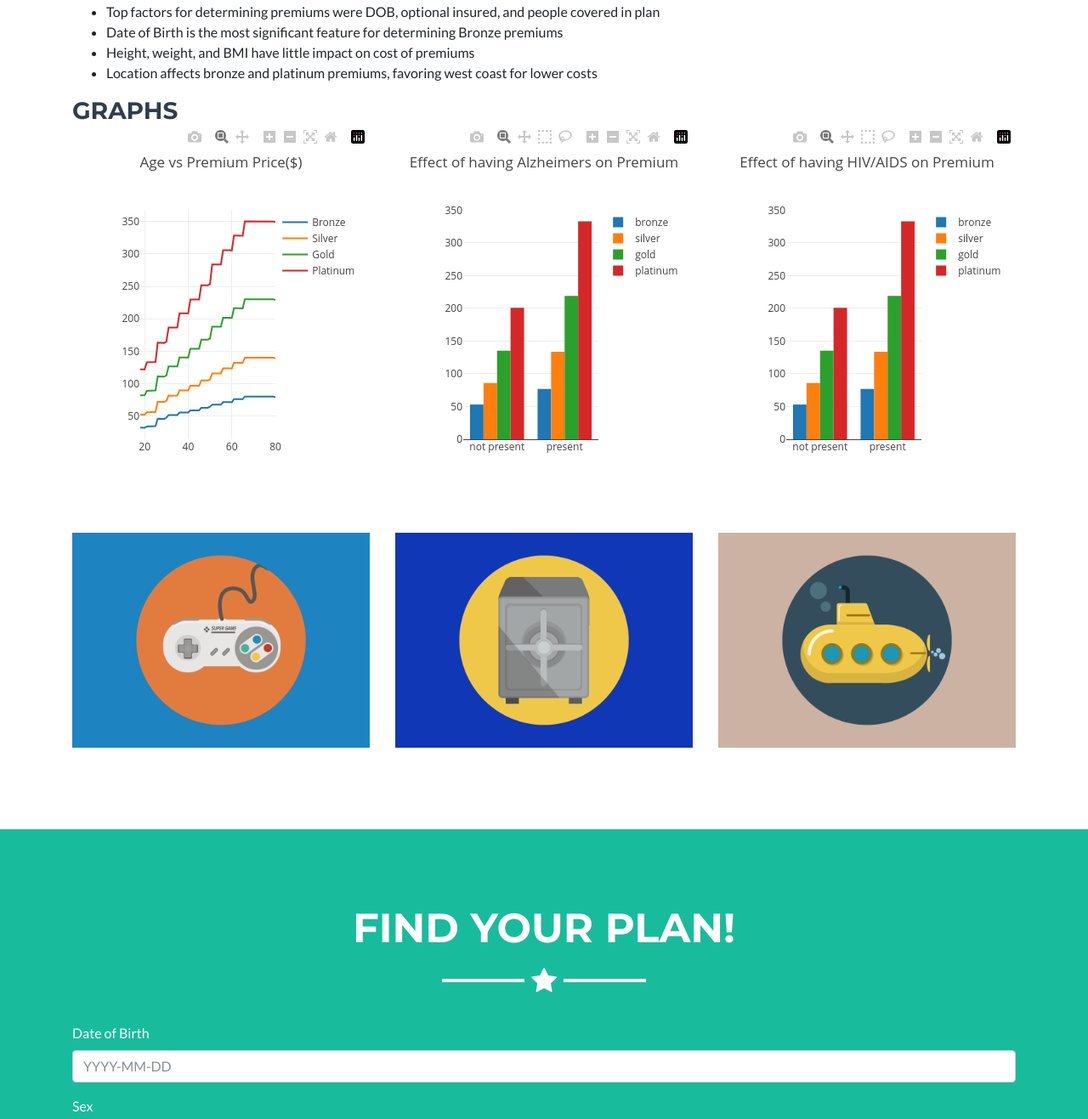
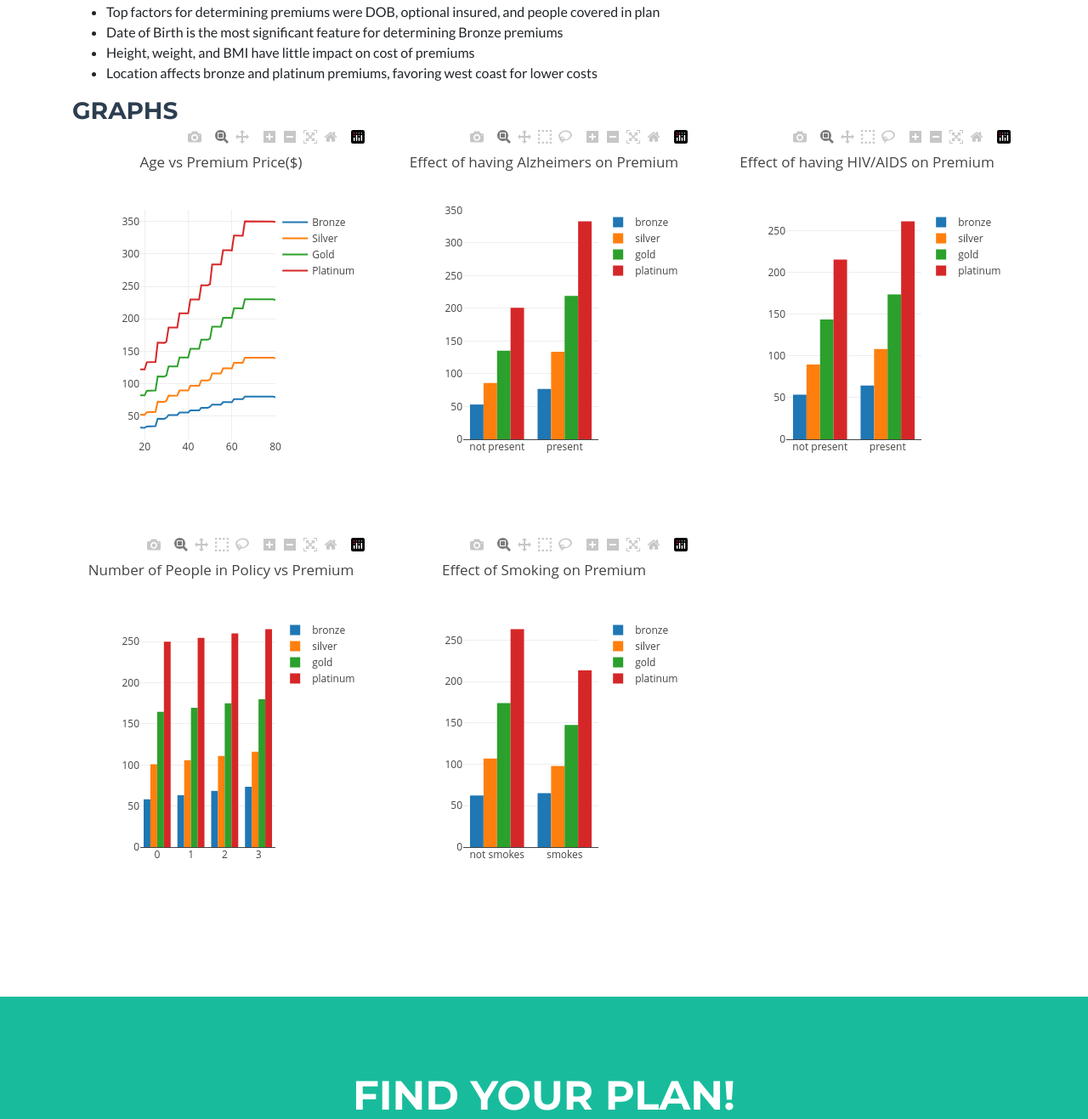
Before and after one commit to chanpham97/dogesenpai, a Flask app: page / in a window 1280 px wide. Shown: the part 1362-2679 px from the top of the page at 85% size. Run offline with Flask 2, Linux system fonts and the light colour scheme; some libraries are stand-ins or nearby versions.

Commit message:
dude this is crapppp

```diff
--- a/templates/index.html
+++ b/templates/index.html
@@ -126,7 +126,8 @@
                   <i class="fa fa-search-plus fa-3x"></i>
                 </div>
               </div>
-              <img class="img-fluid" src="static/img/portfolio/game.png" alt="">
+              <div id='myDiv4'></div>
+              <!-- <img class="img-fluid" src="static/img/portfolio/game.png" alt=""> -->
             </a>
           </div>
           <div class="col-md-6 col-lg-4">
@@ -136,7 +137,8 @@
                   <i class="fa fa-search-plus fa-3x"></i>
                 </div>
               </div>
-              <img class="img-fluid" src="static/img/portfolio/safe.png" alt="">
+              <div id='myDiv5'></div>
+              <!-- <img class="img-fluid" src="static/img/portfolio/safe.png" alt=""> -->
             </a>
           </div>
           <div class="col-md-6 col-lg-4">
@@ -146,7 +148,8 @@
                   <i class="fa fa-search-plus fa-3x"></i>
                 </div>
               </div>
-              <img class="img-fluid" src="static/img/portfolio/submarine.png" alt="">
+              <div id='myDiv6'></div>
+              <!-- <img class="img-fluid" src="static/img/portfolio/submarine.png" alt=""> -->
             </a>
           </div>
         </div>
@@ -598,6 +601,7 @@
           name: 'platinum',
           type: 'bar'
         };
+        data = [trace1, trace2, trace3, trace4];
 
         layout = {barmode: 'group', title: 'Effect of having HIV/AIDS on Premium'};
 
@@ -605,8 +609,121 @@
 
       data1 = {"0": [58.17592442645074, 100.7959379217274, 164.72595816464238, 249.96598515519568], "1": [63.17154183535762, 105.74575236167341, 169.6070681511471, 254.75548920377867], "2": [68.41684210526316, 111.01033738191633, 174.9005802968961, 260.08757085020244], "3": [73.47905533063428, 116.09564102564103, 180.02051956815114, 265.25369095816467], "labels": ["BRONZE", "SILVER", "GOLD", "PLATINUM"]}
 
+      var numsms = ['0', '1', '2', '3']
+
+      trace1 = {
+          x: numsms,
+          y: [58.17592442645074, 63.17154183535762, 68.41684210526316, 73.47905533063428],
+          name: 'bronze',
+          type: 'bar'
+        };
+
+      trace2 = {
+          x: numsms,
+          y: [100.7959379217274, 105.74575236167341, 111.01033738191633, 116.09564102564103],
+          name: 'silver',
+          type: 'bar'
+        };
+
+      trace3 = {
+          x: numsms,
+          y: [164.72595816464238, 169.6070681511471, 174.9005802968961, 180.02051956815114],
+          name: 'gold',
+          type: 'bar'
+        };
+
+      trace4 = {
+          x: numsms,
+          y: [249.96598515519568, 254.75548920377867, 260.08757085020244, 265.25369095816467],
+          name: 'platinum',
+          type: 'bar'
+        };
+        data = [trace1, trace2, trace3, trace4];
+
+        layout = {barmode: 'group', title: 'Number of People in Policy vs Premium'};
+
+      Plotly.newPlot('myDiv4', data, layout);
+
+      data1 = {
+        "bronze": [62.273194603837865, 65.0261475818707],
+        "silver": [106.91572174976378, 97.993654513184],
+        "gold": [173.87951246865262, 147.44491491015393],
+        "platinum": [263.16456676050444, 213.37992877278052]
+    }
+
+    var merp = ['not smokes', 'smokes']
+    trace1 = {
+          x: merp,
+          y: data1['bronze'],
+          name: 'bronze',
+          type: 'bar'
+        };
+
+      trace2 = {
+          x: merp,
+          y: data1['silver'],
+          name: 'silver',
+          type: 'bar'
+        };
+
+      trace3 = {
+          x: merp,
+          y: data1['gold'],
+          name: 'gold',
+          type: 'bar'
+        };
+
+      trace4 = {
+          x: merp,
+          y: data1['platinum'],
+          name: 'platinum',
+          type: 'bar'
+        };
+        data = [trace1, trace2, trace3, trace4];
+
+        layout = {barmode: 'group', title: 'Effect of Smoking on Premium'};
+
+      Plotly.newPlot('myDiv5', data, layout);
 
 
+      // maps
+      function unpack(rows, key) {
+          return rows[key];
+      }
+      data1 = {'states': ['MS', 'OK', 'WY', 'MN', 'IL', 'AR', 'NM', 'IN', 'LA', 'TX', 'WI', 'KS', 'CT', 'CA', 'WV', 'GA', 'ND', 'PA', 'AK', 'MO', 'SD', 'CO', 'NJ', 'WA', 'NY', 'NV', 'MD', 'ID', 'AZ', 'IA', 'MI', 'UT', 'VA', 'OR', 'MT', 'NH', 'MA', 'SC', 'VT', 'FL', 'HI', 'KY', 'RI', 'NE', 'OH', 'AL', 'NC', 'TN', 'DE', 'ME'], 'ages': [41.79932203389831, 41.795978773899364, 27.611439842209073, 27.630750831558096, 42.42929434202161, 42.35782221850333, 27.087264150943398, 68.91139363354037, 42.00620305980529, 41.54769669954628, 27.457417582417584, 42.199089692101744, 68.59115740403526, 27.396067496067495, 69.43685009487666, 42.45954773346647, 27.458921394522854, 69.0013199851687, 27.13062940857298, 41.73968858131488, 27.13936063936064, 27.48975021533161, 68.99260892116183, 27.15814353244521, 68.97129342202513, 27.227272727272727, 69.46993998344371, 27.422685185185184, 27.42468663692373, 27.43688227638845, 69.33647001725626, 27.106269453090263, 69.36615032470989, 27.187882201480527, 27.506692335900258, 69.30771797153025, 68.81204312865498, 69.50368490999155, 69.15731043150397, 42.878484727224226, 27.133279264666125, 68.82331475583864, 69.35304659498208, 41.53541935483871, 68.92394032029931, 42.63191401805815, 69.19548611111111, 41.264994150526455, 69.166015625, 68.83692010309278]}
+
+      data = [{
+          type: 'choropleth',
+          locationmode: 'USA-states',
+          locations: unpack(data1, 'states'),
+          z: unpack(data1, 'ages'),
+          text: unpack(data1, 'states'),
+          zmin: 0,
+          zmax: 17000,
+          autocolorscale: true,
+          colorbar: {
+              title: 'Millions USD',
+              thickness: 0.2
+          },
+          marker: {
+              line:{
+                  color: 'rgb(255,255,255)',
+                  width: 2
+              }
+          }
+      }];
+
+
+      layout = {
+          title: '2011 US Agriculture Exports by State',
+          geo:{
+              scope: 'usa',
+              showlakes: true,
+              lakecolor: 'rgb(255,255,255)'
+          }
+      };
+
+      Plotly.plot('myDiv6', data, layout);
 
 
     </script>>
```
Also changed, not shown: 1 other file.
